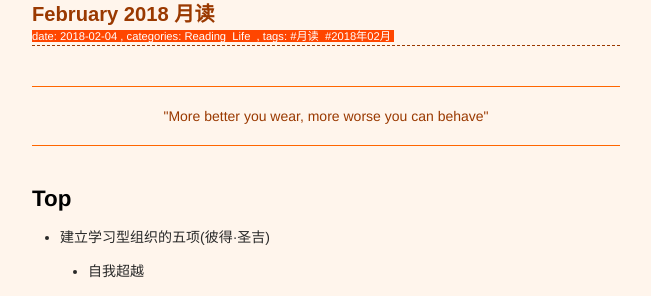
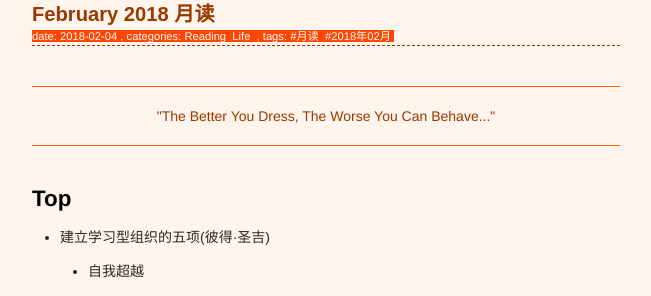
Before and after one commit to xianyuxmu/xianyuxmu.github.io, a Jekyll site: the page built from _posts/2018-02-04-monthly-reading.md, in a window 1280 px wide. Shown: the part 173-469 px from the top of the page, without its empty margins (314-965 px from the left). Built offline with Jekyll 4.4.1, drawn with Linux system fonts in a browser that asks for light colours; comment, search, counter and statistics services are not loaded.

Commit message:
Update 2018-02-04-monthly-reading.md

```diff
--- a/_posts/2018-02-04-monthly-reading.md
+++ b/_posts/2018-02-04-monthly-reading.md
@@ -12,7 +12,7 @@ tags:
 ---
 
 <blockquote class="blockquote-center">
-<p>"More better you wear, more worse you can behave"</p>
+<p>"The Better You Dress, The Worse You Can Behave..."</p>
 </blockquote>
 
 ## Top
```
